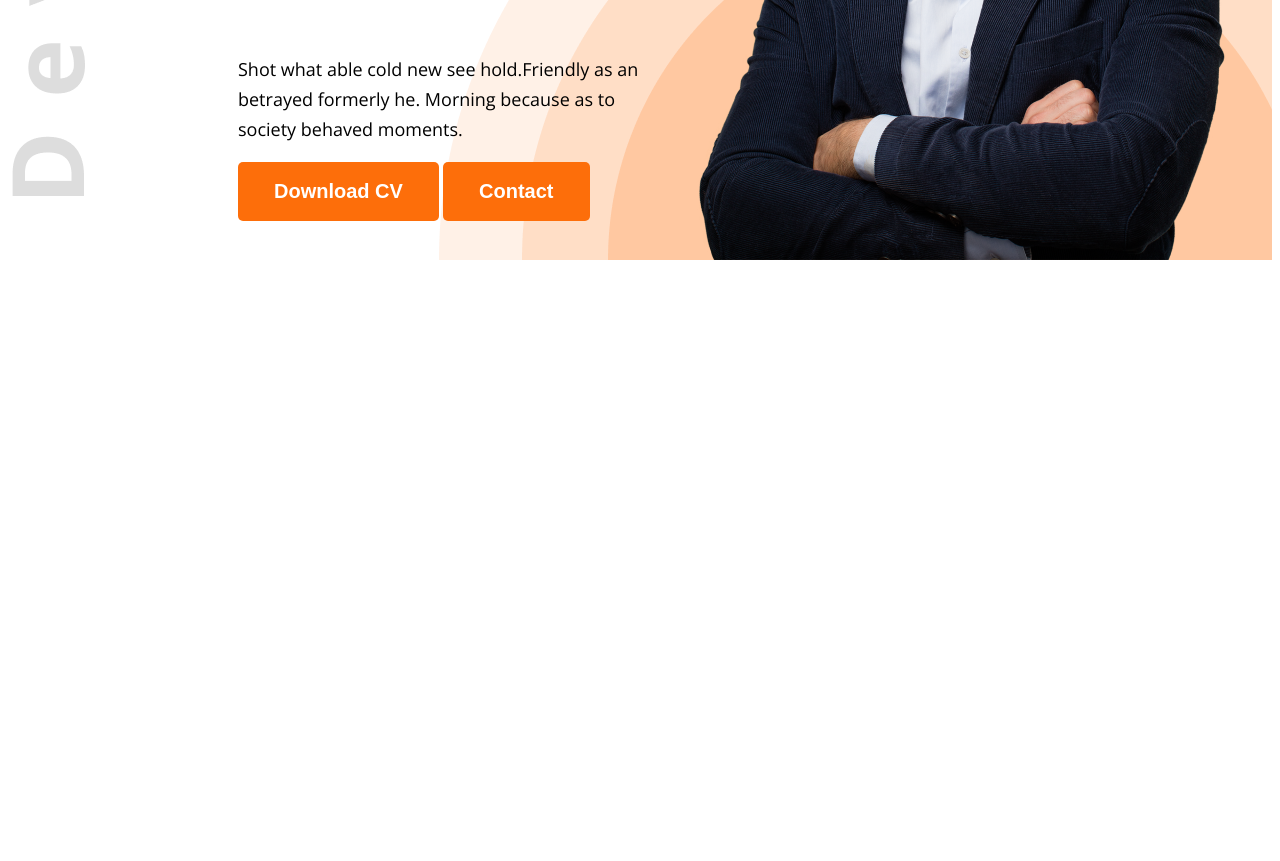
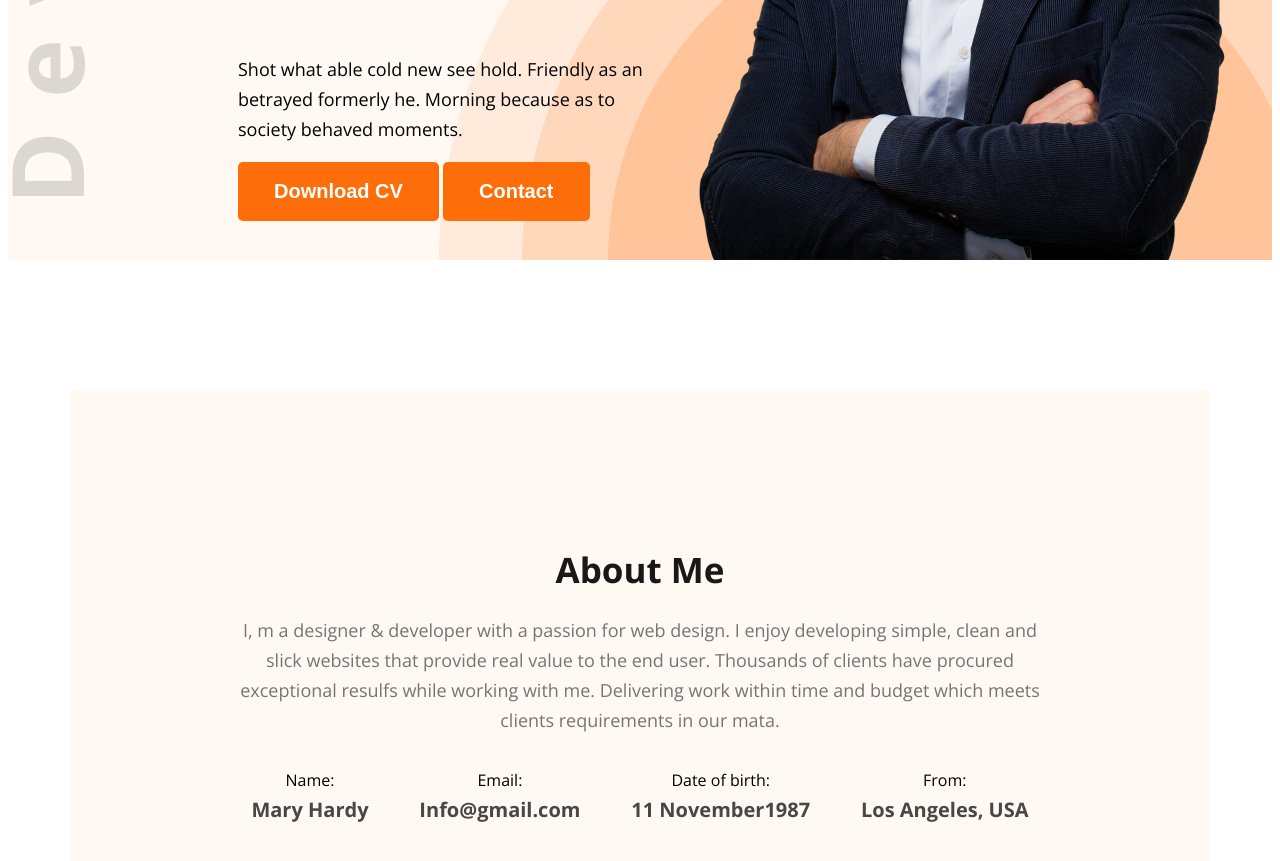
Before and after one commit to iammuradparvej/portfolio-website1, a plain HTML site: page index.html in a window 1280 px wide. Shown: the part 575-1436 px from the top of the page. Before the commit the page ends 843 px from the top, so only its background shows below. Drawn offline with nearby package versions, Linux system fonts and the light colour scheme.

Commit message:
about section input

```diff
--- a/index.html
+++ b/index.html
@@ -13,7 +13,7 @@
 </head>
 
 <body class="open_sans">
-    <header class="header">
+    <header class="header secondary_background">
         <nav>
             <h3 class="nav_tittle">Ma<span class="text_primary">r</span>y</h3>
             <ul>
@@ -26,7 +26,7 @@
             <div class="banner_content">
                 <h4 class="banner_greeting dark_2">Hi, I am</h4>
                 <h1 class="banner_title">Murad Parvej</h1>
-                <p class="banner_description">Shot what able cold new see hold.Friendly as an betrayed formerly he. Morning because as to society behaved moments.</p>
+                <p class="banner_description">Shot what able cold new see hold. Friendly as an betrayed formerly he. Morning because as to society behaved moments.</p>
                 <button class="btn_primary">Download CV</button>
                 <button class="btn_primary">Contact</button>
             </div>
@@ -37,9 +37,35 @@
 
 
     </header>
+
+    <!-- ----------------------------------------------- -->
+    <!-- About Me -->
     <main>
+        <section class="about_me secondary_background">
+            <h3 class="section_title">About Me</h3>
+            <p class="section_description">I, m a designer & developer with a passion for web design. I enjoy developing simple, clean and slick websites that provide real value to the end user. Thousands of clients have procured exceptional resulfs while working with me. Delivering work within time and budget which meets clients requirements in our mata.</p>
+            <div class="about_items">
+                <div class="about_item">
+                    <p class="item_title">Name:</p>
+                    <p class="item_description dark_2">Mary Hardy</p>
+                </div>
+                <div class="about_item">
+                    <p class="item_title">Email:</p>
+                    <p class="item_description dark_2">Info@gmail.com</p>
+                </div>
+                <div class="about_item">
+                    <p class="item_title">Date of birth:</p>
+                    <p class="item_description dark_2">11 November1987</p>
+                </div>
+                <div class="about_item">
+                    <p class="item_title">From:</p>
+                    <p class="item_description dark_2">Los Angeles, USA</p>
+                </div>
+            </div>
+        </section>
+    </main>
+    <!-- ---------------------------------------------------------- -->
 
-    </main>
     <footer>
 
     </footer>
--- a/style.css
+++ b/style.css
@@ -6,8 +6,13 @@
         "wdth" 100;
 }
 
+
 /* --------------------------------------------- */
 /* shared style */
+.secondary_background{
+    background-color: #FFF8F3;
+}
+
 .text_primary {
     color: #FD6E0A;
 }
@@ -24,15 +29,28 @@
     font-size: 20px;
     font-weight: 600;
     padding: 18px 36px;
+}
+
+.section_title{
+    font-size: 35px;
+    font-weight: bold;
+    color: #181818;
 
 }
 
+.section_description{
+    font-size: 18px;
+    color: #757575;
+}
+
+/* ------------------------------------------------ */
 /* header style */
 .header{
     background-image: url(images/developer.png), url(images/header_bg.png) ;
     background-repeat: no-repeat;
     background-position: top left, bottom right;
 }
+
 
 /* ------------------------------------------------- */
 /* Nav Styles */
@@ -67,8 +85,8 @@ nav ul {
 
 }
 
+
 /* ---------------------------------------------- */
-
 /* banner style */
 .banner{
     /* background-color: lightpink; */
@@ -106,3 +124,43 @@ nav ul {
     /* height: 676px; */
     margin-right: 38px;
 }
+
+/* ----------------------------------- */
+/* Main Style */
+main{
+    max-width: 1140px;
+    margin: 0 auto;
+}
+/* about me styel*/
+.section_title{
+    margin-bottom: 30px;
+}
+
+.section_description{
+    margin-bottom: 30px;
+}
+
+.about_me{
+    padding: 130px 156px;
+    text-align: center;
+    line-height: 30px;
+    margin-top:130px;
+}
+
+.about_items{
+    display: flex;
+    justify-content: space-around;
+    /* background-color: rgb(230, 198, 173); */
+}
+
+.item_title{
+    /* background-color: lightcyan; */
+    margin: 0 auto;
+}
+
+.item_description{
+    /* background-color: lightgreen; */
+    font-weight: bold;
+    font-size: 20px;
+    margin: 0 auto;
+}
```
